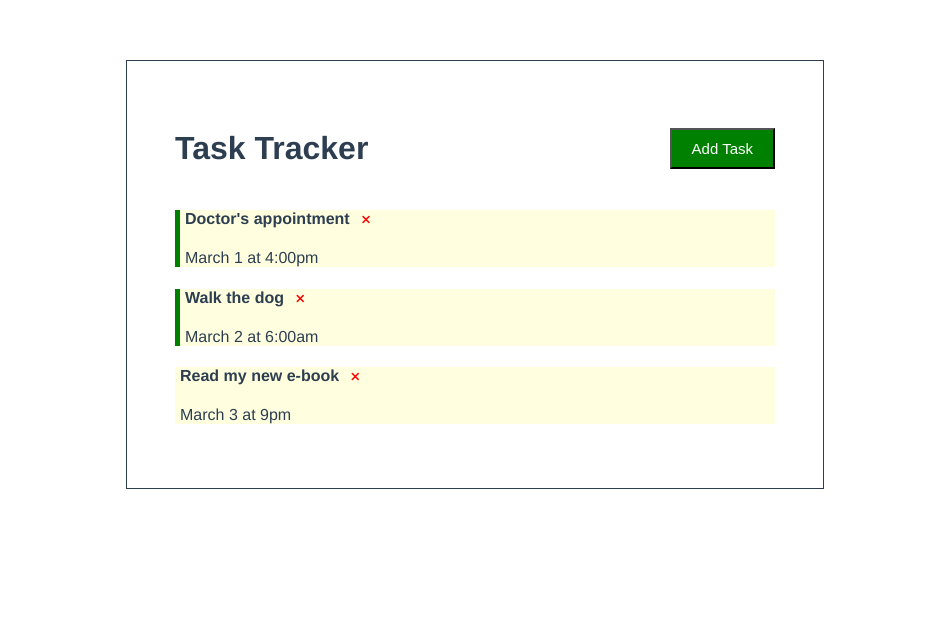
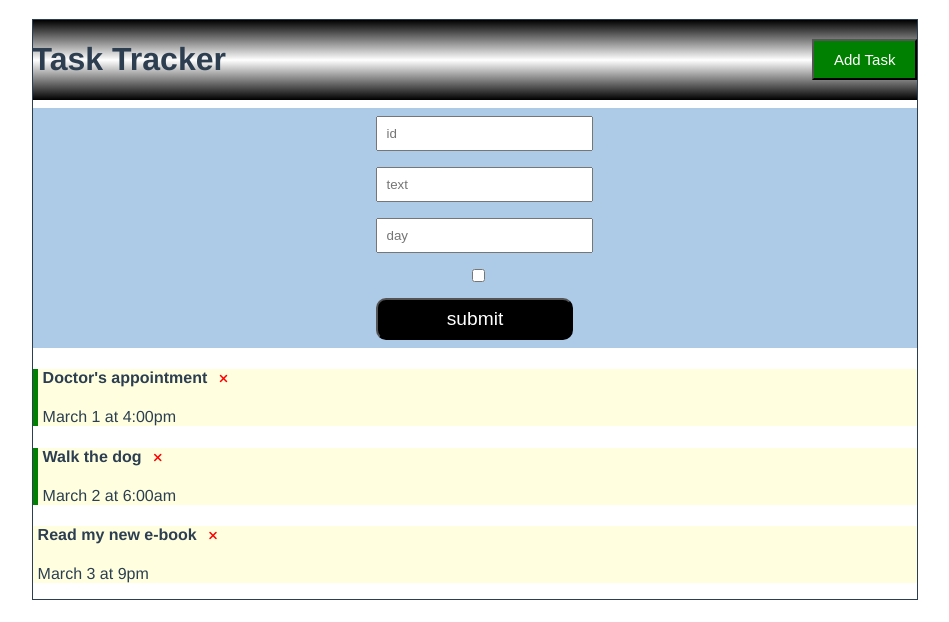
Before and after one commit to jcrr1985/task-tracker---Vue, a Vue app: page / in a window 1280 px wide. Shown: the top 622 px of the page, without its empty margins (165-1114 px from the left). Built offline with nearby package versions, Linux system fonts and the light colour scheme.

Commit message:
task poster added

```diff
--- a/src/App.vue
+++ b/src/App.vue
@@ -1,23 +1,29 @@
 <template>
   <div class="container title">
     <Header title="Task Tracker" />
-    <Tasks
+    <div class="formy">
+      <Form  @add-task="addTask"/>
+    </div>
+  <div class="tasky">
+      <Tasks
       :tasks="tasks"
       @delete-task="delTask"
       @toggle-reminder="toggleReminder"
     />
+  </div>
   </div>
 </template>
 
 <script>
 import Header from "./components/Header";
 import Tasks from "./components/Tasks";
-
+import Form from "./components/Form"
 export default {
   name: "App",
   components: {
     Header,
     Tasks,
+    Form
   },
   data() {
     return {
@@ -32,6 +38,9 @@ export default {
     toggleReminder(id) {
       this.tasks = this.tasks.map( task => task.id == id ? {...task, reminder: !task.reminder} : task);
     },
+    addTask(task) {
+      this.tasks = [...this.tasks, task]
+    }
   },
   created() {
     this.tasks = [
@@ -65,12 +74,19 @@ export default {
   -moz-osx-font-smoothing: grayscale;
   text-align: center;
   color: #2c3e50;
-  margin-top: 60px;
+  margin-top: 1.5%;
 }
 .container.title {
-  padding: 3rem;
   border: 1px solid #2c3e50;
-  max-width: 600px;
+  width: 70%;
   margin: 0 auto;
 }
+.container.title .formy{
+  background-color:#adcae7;
+  display: flex;
+  justify-content: center;
+  align-items: center;
+}
+.container.title .tasky{
+}
 </style>
--- /dev/null
+++ b/src/components/Form.vue
@@ -0,0 +1,49 @@
+<template>
+    <form>
+        <input v-model="id" type="text" placeholder="id">
+        <input v-model="text" type="text" placeholder="text">
+        <input v-model="day" type="text" placeholder="day">
+        <input v-model="reminder" type="checkbox" placeholder="reminder">
+        <input type="submit" value="submit" @click="createTask">
+    </form>
+</template>
+
+<script>
+    export default {
+        name: "Form",
+        data(){
+            return {
+                id:'',
+                text:'',
+                day:'',
+                reminder:false
+            }
+        },
+        methods: {
+            createTask(e){
+                e.preventDefault();
+                this.$emit('add-task', {id:parseInt(this.id),text: this.text, day: this.day, reminder: this.reminder})
+            }
+        }
+    }
+</script>
+
+<style scoped>
+form {
+    display: flex;
+    flex-direction: column;
+}
+input{
+    padding:.5rem;
+    width: 100%;
+    margin-bottom: .5rem;
+    margin-top: .5rem;
+
+}
+input[type="submit"]{
+    border-radius: 10px;
+    background-color: #000;
+    color: #fff;
+    font-size: 1.2rem;
+}
+</style>
--- a/src/components/Header.vue
+++ b/src/components/Header.vue
@@ -29,6 +29,7 @@ header {
     display: flex;
     justify-content: space-between;
     align-items: center;
-    margin-bottom: 20px;
+    margin-bottom: .5rem;
+    background: -webkit-linear-gradient(black,white,black);
 }
 </style>
```
